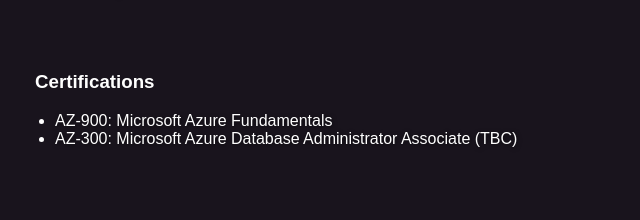
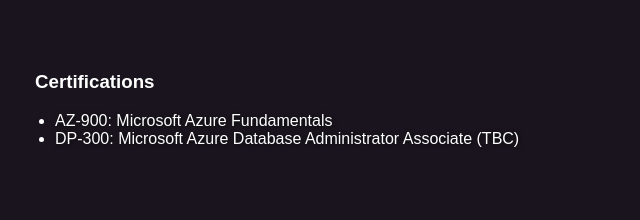
Before and after one commit to DylieD/DylanJonker.github.io, a plain HTML site: page index.html in a window 1280 px wide. Shown: the part 1199-1419 px from the top of the page, 0-640 px from the left. Drawn offline with Linux system fonts and the light colour scheme.

Commit message:
Update az-300 to dp-300

```diff
--- a/index.html
+++ b/index.html
@@ -74,7 +74,7 @@
                 <h3>Certifications</h3>
                 <ul>
                     <li>AZ-900: Microsoft Azure Fundamentals</li>
-                    <li>AZ-300: Microsoft Azure Database Administrator Associate (TBC)</li>
+                    <li>DP-300: Microsoft Azure Database Administrator Associate (TBC)</li>
                     <!-- Add more certifications as needed-->
                 </ul>
             </div>
```
